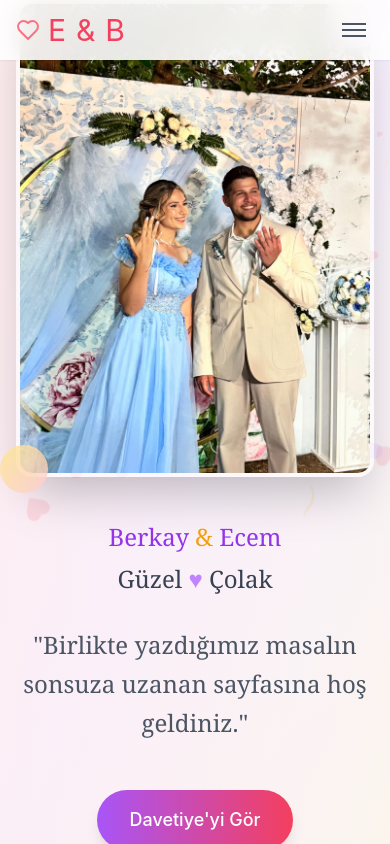
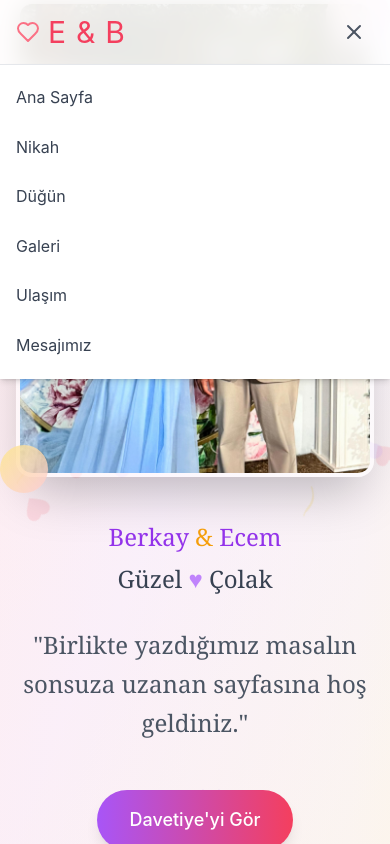
Before and after one commit to guzelberkay/wedding, a React (Vite) app: page / in a window 390 px wide. Both pictures are taken after a click on the button "Menu". Shown: the top 844 px of the page. Built offline with nearby package versions, Linux system fonts and the light colour scheme.

Commit message:
updated 4

```diff
--- a/src/components/Header.tsx
+++ b/src/components/Header.tsx
@@ -1,11 +1,14 @@
-import React from 'react';
-import { Heart } from 'lucide-react';
+import React, { useState, useEffect, useRef } from 'react';
+import { Heart, X, Menu } from 'lucide-react';
 
 interface HeaderProps {
   activeSection: string;
 }
 
 const Header: React.FC<HeaderProps> = ({ activeSection }) => {
+  const [isMenuOpen, setIsMenuOpen] = useState(false);
+  const menuRef = useRef<HTMLDivElement | null>(null); // Menü panelini referansla takip et
+
   const navItems = [
     { id: 'home', label: 'Ana Sayfa' },
     { id: 'nikah', label: 'Nikah' },
@@ -19,25 +22,45 @@ const Header: React.FC<HeaderProps> = ({ activeSection }) => {
     const element = document.getElementById(sectionId);
     if (element) {
       element.scrollIntoView({ behavior: 'smooth' });
+      setIsMenuOpen(false);
     }
   };
+
+  // Dışarı tıklanınca menüyü kapat
+  useEffect(() => {
+    const handleClickOutside = (event: MouseEvent) => {
+      if (
+          isMenuOpen &&
+          menuRef.current &&
+          !menuRef.current.contains(event.target as Node)
+      ) {
+        setIsMenuOpen(false);
+      }
+    };
+
+    document.addEventListener('mousedown', handleClickOutside);
+    return () => {
+      document.removeEventListener('mousedown', handleClickOutside);
+    };
+  }, [isMenuOpen]);
 
   return (
       <header className="fixed top-0 left-0 right-0 z-50 bg-white/90 backdrop-blur-md shadow-sm">
         <div className="container mx-auto px-4 py-3">
           <div className="flex items-center justify-between">
+            {/* Logo */}
             <div className="flex items-center space-x-2">
               <Heart className="w-6 h-6 text-rose-400" />
               <span className="font-romantic text-3xl text-rose-500 tracking-wide">E & B</span>
             </div>
 
+            {/* Masaüstü Menü */}
             <nav className="hidden md:flex space-x-6">
               {navItems.map((item) => (
                   <button
                       key={item.id}
                       onClick={() => scrollToSection(item.id)}
-                      className={`relative px-2 py-1 text-base transition duration-300 ease-in-out
-                  ${
+                      className={`relative px-2 py-1 text-base transition duration-300 ease-in-out ${
                           activeSection === item.id
                               ? 'text-rose-600 font-semibold after:absolute after:bottom-0 after:left-0 after:w-full after:h-0.5 after:bg-rose-400'
                               : 'text-gray-600 hover:text-rose-500'
@@ -48,15 +71,38 @@ const Header: React.FC<HeaderProps> = ({ activeSection }) => {
               ))}
             </nav>
 
+            {/* Mobil Menü Düğmesi */}
             <div className="md:hidden">
-              <button className="p-2 text-gray-600">
-                <div className="w-6 h-0.5 bg-gray-600 mb-1"></div>
-                <div className="w-6 h-0.5 bg-gray-600 mb-1"></div>
-                <div className="w-6 h-0.5 bg-gray-600"></div>
+              <button
+                  onClick={() => setIsMenuOpen(!isMenuOpen)}
+                  className="p-2 text-gray-600"
+                  aria-label="Menu"
+              >
+                {isMenuOpen ? <X className="w-6 h-6" /> : <Menu className="w-6 h-6" />}
               </button>
             </div>
           </div>
         </div>
+
+        {/* Mobil Menü Paneli */}
+        {isMenuOpen && (
+            <div
+                ref={menuRef}
+                className="md:hidden bg-white border-t border-gray-200 shadow-md"
+            >
+              <div className="px-4 py-3 space-y-2">
+                {navItems.map((item) => (
+                    <button
+                        key={item.id}
+                        onClick={() => scrollToSection(item.id)}
+                        className="block w-full text-left text-gray-700 py-2 hover:text-rose-500"
+                    >
+                      {item.label}
+                    </button>
+                ))}
+              </div>
+            </div>
+        )}
       </header>
   );
 };
```
